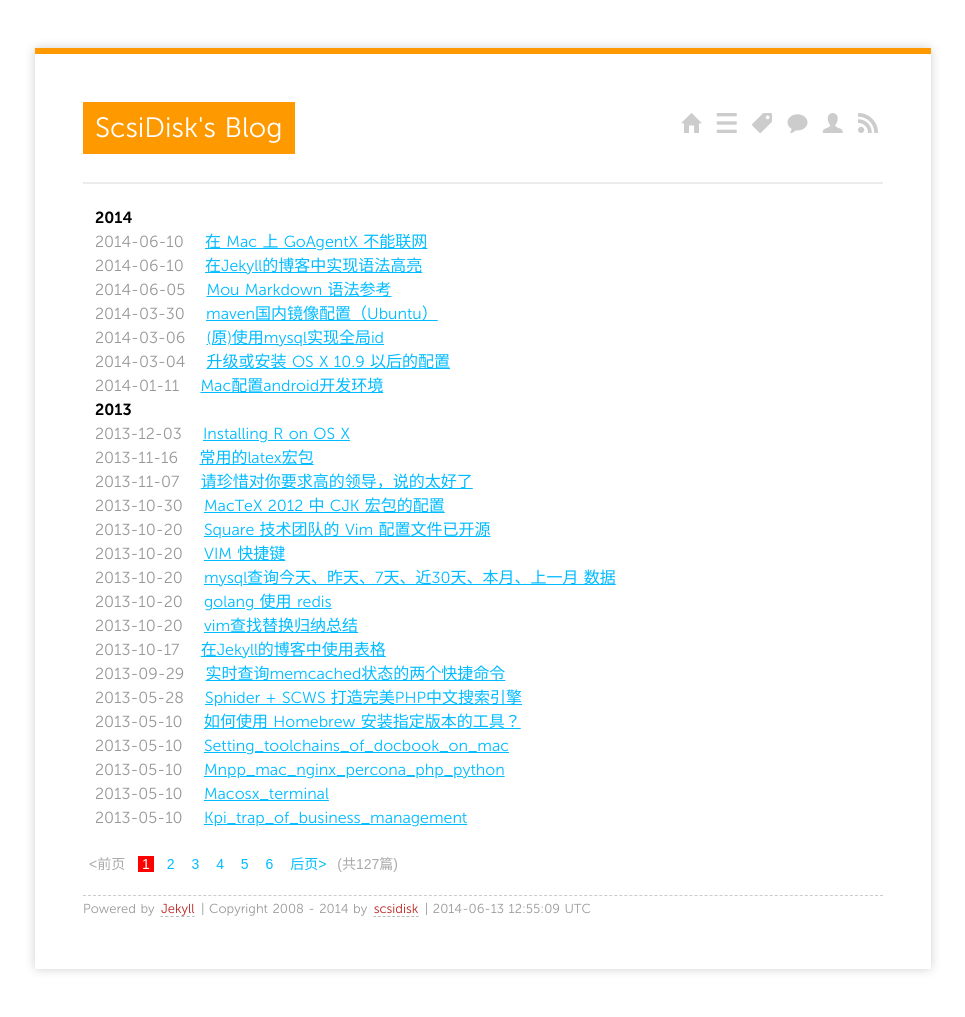
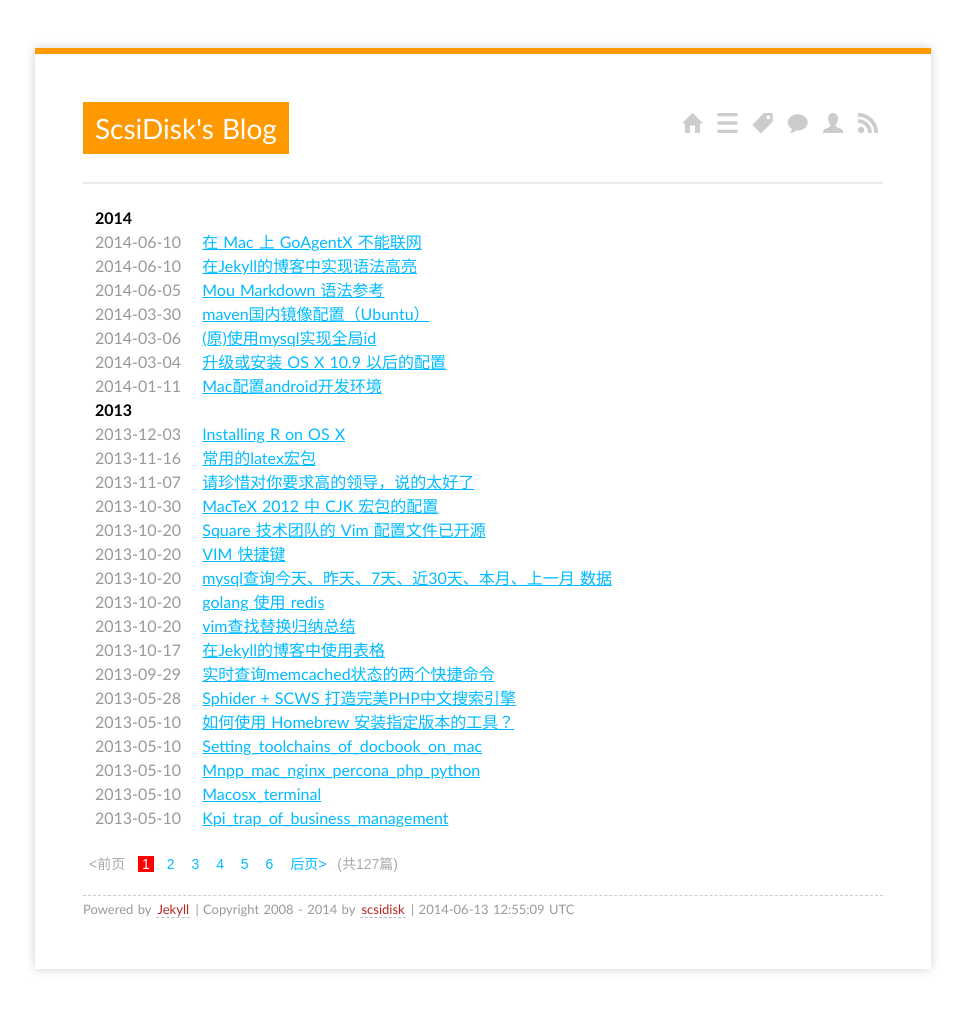
Before and after one commit to scsidisk/scsidisk.github.io, a Jekyll site: the page built from index.html, in a window 1280 px wide. Shown: the whole page, without its empty margins (157-1122 px from the left). Built offline with Jekyll 4.4.1, drawn with Linux system fonts in a browser that asks for light colours; Markdown is read by kramdown in place of the engine named in the settings; the list of posts is cut into pages by our own code.

Commit message:
fix 文本字体

```diff
--- a/media/css/screen.css
+++ b/media/css/screen.css
@@ -2,15 +2,6 @@
    v2.0 | 20110126
    License: none (public domain)
 */
-
-@font-face{font-family:'MuseoSans';src:url('../fonts/museosans_300-webfont.eot');src:url('../fonts/museosans_300-webfont.eot?#iefix') format('embedded-opentype'),url('../fonts/museosans_300-webfont.woff') format('woff'),url('../fonts/museosans_300-webfont.ttf') format('truetype'),url('../fonts/museosans_300-webfont.svg#MuseoSans300Regular') format('svg');font-weight:normal;font-style:normal}
-@font-face{font-family:'MuseoSans';src:url('../fonts/museosans_100_italic-webfont.eot');src:url('../fonts/museosans_100_italic-webfont.eot?#iefix') format('embedded-opentype'),url('../fonts/museosans_100_italic-webfont.woff') format('woff'),url('../fonts/museosans_100_italic-webfont.ttf') format('truetype'),url('../fonts/museosans_100_italic-webfont.svg#MuseoSans100Italic') format('svg');font-weight:normal;font-style:italic}
-@font-face{font-family:'MuseoSans';src:url('../fonts/museosans_700-webfont.eot');src:url('../fonts/museosans_700-webfont.eot?#iefix') format('embedded-opentype'),url('../fonts/museosans_700-webfont.woff') format('woff'),url('../fonts/museosans_700-webfont.ttf') format('truetype'),url('../fonts/museosans_700-webfont.svg#MuseoSans700Regular') format('svg');font-weight:bold;font-style:normal}
-@font-face{font-family:'MuseoSans_light';src:url('../fonts/museosans_100-webfont.eot');src:url('../fonts/museosans_100-webfont.eot?#iefix') format('embedded-opentype'),url('../fonts/museosans_100-webfont.woff') format('woff'),url('../fonts/museosans_100-webfont.ttf') format('truetype'),url('../fonts/museosans_100-webfont.svg#MuseoSans100') format('svg');font-weight:normal;font-style:normal}
-@font-face{font-family:'MuseoSans_bold';src:url('../fonts/museosans_900-webfont.eot');src:url('../fonts/museosans_900-webfont.eot?#iefix') format('embedded-opentype'),url('../fonts/museosans_900-webfont.woff') format('woff'),url('../fonts/museosans_900-webfont.ttf') format('truetype'),url('../fonts/museosans_900-webfont.svg#MuseoSans900') format('svg');font-weight:normal;font-style:normal}
-@font-face{font-family:'museo_300regular';src:url('../fonts/museo300-regular-webfont.eot');src:url('../fonts/museo300-regular-webfont.eot?#iefix') format('embedded-opentype'),url('../fonts/museo300-regular-webfont.woff') format('woff'),url('../fonts/museo300-regular-webfont.ttf') format('truetype'),url('../fonts/museo300-regular-webfont.svg#museo_300regular') format('svg');font-weight:normal;font-style:normal}
-@font-face{font-family:'museo_500regular';src:url('../fonts/museo500-regular-webfont.eot');src:url('../fonts/museo500-regular-webfont.eot?#iefix') format('embedded-opentype'),url('../fonts/museo500-regular-webfont.woff') format('woff'),url('../fonts/museo500-regular-webfont.ttf') format('truetype'),url('../fonts/museo500-regular-webfont.svg#museo_500regular') format('svg');font-weight:normal;font-style:normal}
-@font-face{font-family:'museo_700regular';src:url('../fonts/museo700-regular-webfont.eot');src:url('../fonts/museo700-regular-webfont.eot?#iefix') format('embedded-opentype'),url('../fonts/museo700-regular-webfont.woff') format('woff'),url('../fonts/museo700-regular-webfont.ttf') format('truetype'),url('../fonts/museo700-regular-webfont.svg#museo_700regular') format('svg');font-weight:normal;font-style:normal}
 
 html, body, div, span, applet, object, iframe,
 h1, h2, h3, h4, h5, h6, p, blockquote, pre,
```
